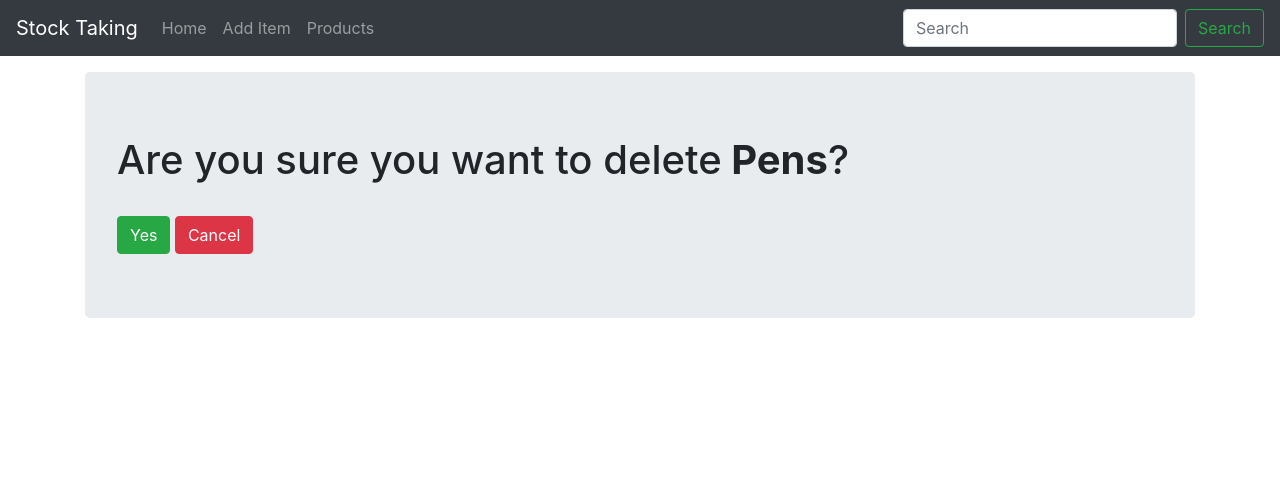
After one commit to Dihfahsih1/stock-management-system, a Django app: page /delete_item/1/ in a window 1280 px wide. The commit adds this page. Shown: the top 494 px of the page. Run offline with Django 3.2, Linux system fonts and the light colour scheme; data comes from the database, SQL or seed files in the repository; some libraries are stand-ins or nearby versions.

Commit message:
delete item function

```diff
--- /dev/null
+++ b/stockmgt/templates/delete_item.html
@@ -0,0 +1,9 @@
+{% extends 'base.html' %}
+{% block content %}
+    <form method="post" action="">
+        {% csrf_token %}
+        <h1>Are you sure you want to delete<b> {{item}}</b>?</h1><br>
+        <input class="btn btn-success" type="submit" value="Yes" />
+        <a href="{% url 'list_items' %}"><div class="btn btn-danger">Cancel</div></a>
+    </form>
+ {% endblock %}
--- a/stockmgt/templates/list_items.html
+++ b/stockmgt/templates/list_items.html
@@ -37,7 +37,9 @@
             <td>{{instance.category}}</td>
             <td>{{instance.item_name}}</td>
             <td>{{instance.quantity}}</td>
-            <td> <a href="{% url 'update_items' instance.pk %}"><span class="btn-sm btn-success">Update {{instance.item_name}}</span></a></td>
+            <td> <a href="{% url 'update_items' instance.pk %}"><span class="btn-sm btn-success">Update</span></a>
+              <a href="{% url 'delete_item' instance.pk %}"><span class="btn-sm btn-danger">Delete</span></a>
+            </td>
           </tr>
       {% endfor %}
     </table>
--- a/stockmgt/urls.py
+++ b/stockmgt/urls.py
@@ -7,4 +7,5 @@ urlpatterns = [
     path('items-list', views.list_items, name='list_items'),
     path('add-item', views.add_item, name='add_item'),
     path('add-item/<str:pk>/', views.update_items, name='update_items'),
+    path('delete_item/<str:pk>/', views.delete_items, name="delete_item"),
 ]
--- a/stockmgt/views.py
+++ b/stockmgt/views.py
@@ -40,3 +40,12 @@ def update_items(request, pk):
         'header':'Update the Item details'
 	}
 	return render(request, 'add_item.html', context)
+
+def delete_items(request, pk):
+
+    queryset = Stock.objects.get(id=pk)
+    if request.method == 'POST':
+        queryset.delete()
+        return redirect('list_items')
+    context={'item':queryset}
+    return render(request, 'delete_item.html', context)
```
